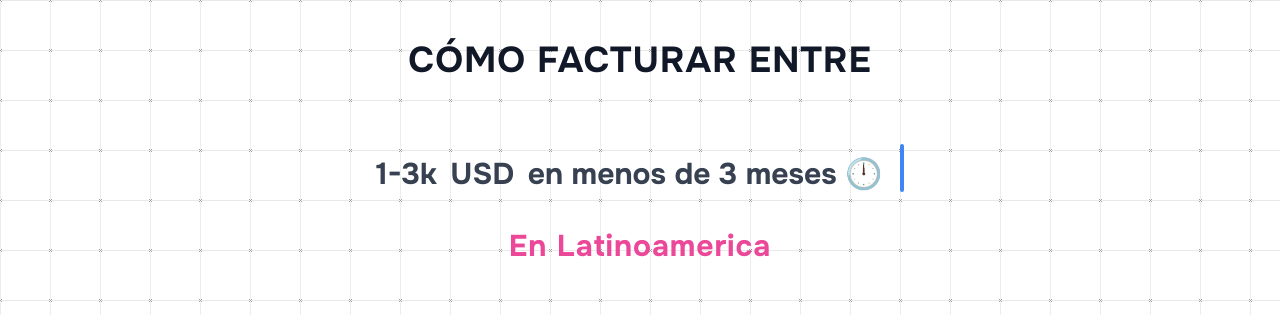
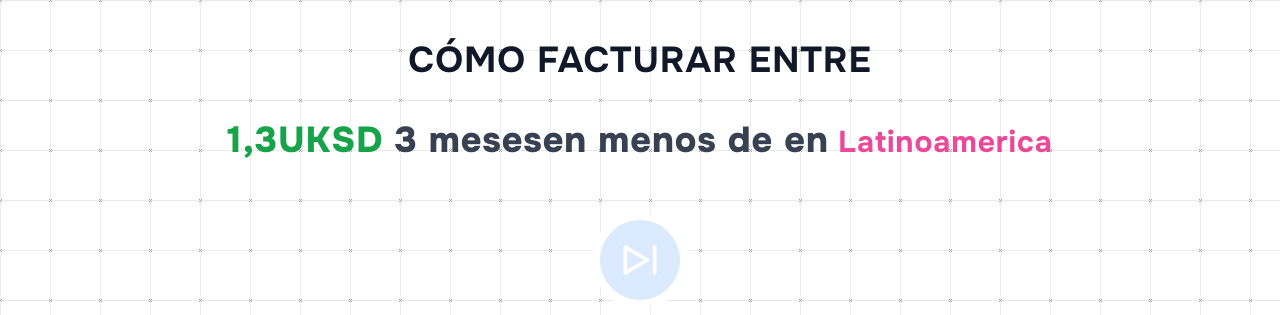
Before and after one commit to FakuKostasDvlpr/Weebly, a Next.js app: page /presentacion in a window 1280 px wide. Shown: the top 315 px of the page. Built offline with nearby package versions, Linux system fonts and the light colour scheme.

Commit message:
textpresentacion3

```diff
--- a/app/componentes/Hero/Video.tsx
+++ b/app/componentes/Hero/Video.tsx
@@ -2,10 +2,8 @@
 export function PlayVideo() {
 
     return (
-        <div className="flex mx-auto h-fit w-fit">
-            <iframe src="https://player.vimeo.com/video/898790021?h=b02714ffe4"
-                className="grow w-[950px] h-[950px] max-lg:w-[540px] max-sm:w-[300px] rounded-xl"
-                allow="autoplay; fullscreen; picture-in-picture" allowFullScreen></iframe>
-        </div>
+        <div className="embed-responsive">
+        <iframe className="w-[300px] sm:w-[600px] sm:h-[500px] md:w-[700px] md:h-[400px] xl:w-[800px] xl:h-[500px] lg:w-[900px] lg:h-[600px] rounded-xl" src="/video1.mp4" frameBorder="0" allow="accelerometer; autoplay; clipboard-write; encrypted-media; gyroscope; picture-in-picture" allowFullScreen></iframe>
+      </div>
     );
 }
--- a/app/presentacion/page.tsx
+++ b/app/presentacion/page.tsx
@@ -27,9 +27,10 @@ export default function Presentacion() {
                 <p className="text-gray-900 mb-10 font-bold tracking-wide text-4xl px-20 max-md:text-[20pt]">
                     CÓMO FACTURAR ENTRE
                 </p>
-                <TypewriterEffectSmooth words={words} />
-                <p className="text-gray-900 mb-10 font-bold tracking-wide text-4xl px-20 max-md:text-[20pt]">
-                    <span className="font-bold text-3xl text-pink-500">En Latinoamerica</span>
+                <p className="text-green-600 mb-10 font-extrabold tracking-wide text-4xl px-20 max-md:text-[20pt]">
+                1,3UKSD <span className="text-4xl text-gray-700">3 meses</span>
+                <span className="text-4xl text-gray-700">en menos de  en</span>
+                <span className="font-bold text-3xl text-pink-500">  Latinoamerica</span>
                 </p>
                 <TimeLine/>
                 <PlayVideo />
```
